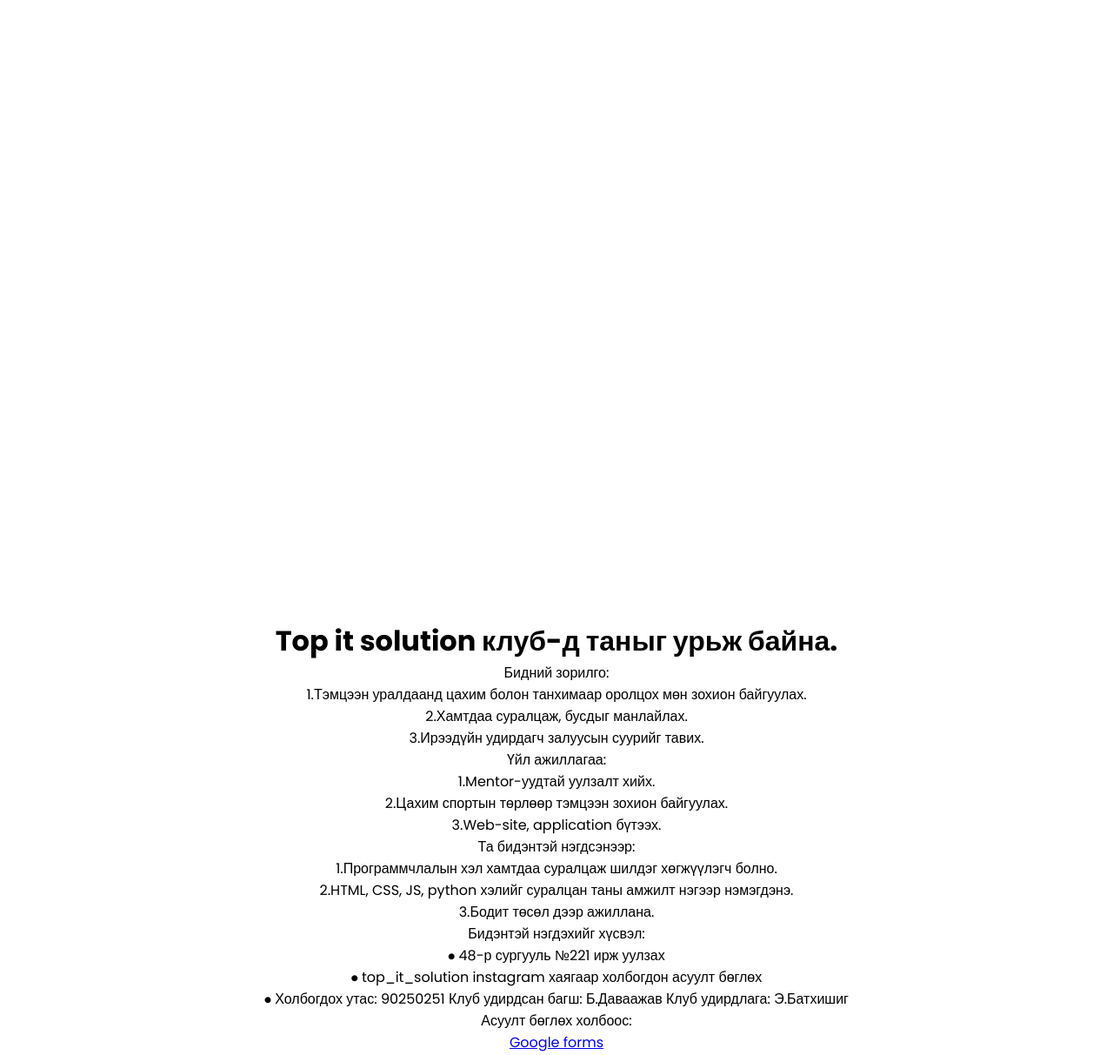
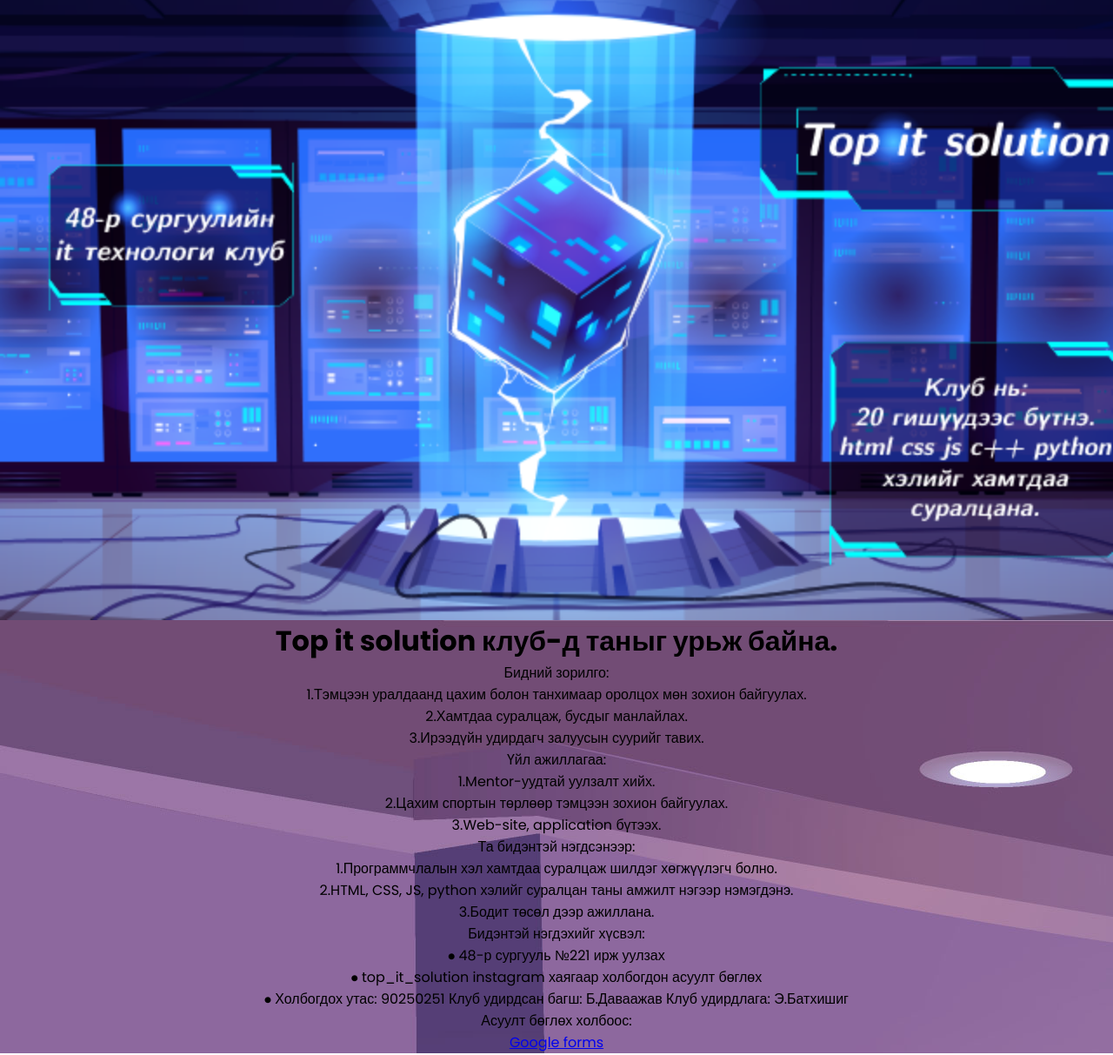
Before and after one commit to killernizm/top-it-solution, a plain HTML site: page index.html in a window 1280 px wide. Shown: the part 87-1300 px from the top of the page at 87% size. Drawn offline with Linux system fonts and the light colour scheme; a script that the page names is missing.

Commit message:
Add files via upload

```diff
--- a/style.css
+++ b/style.css
@@ -64,7 +64,7 @@
   color: #007bff;
 }
 .banner{
-  background: url("image/banner.png") no-repeat;
+  background: url("banner.png") no-repeat;
   height: 100vh;
   width: 100%;
   background-size: cover;
@@ -79,7 +79,7 @@
     margin-right: 10px;
 }
 .frm{
-    background-image: url("image/cover.jpg");
+    background-image: url("cover.jpg");
     text-align: center;
     align-items: center;
 }
```
Also changed, not shown: about.html (+2 -2 lines), index.html (line endings or trailing spaces).
